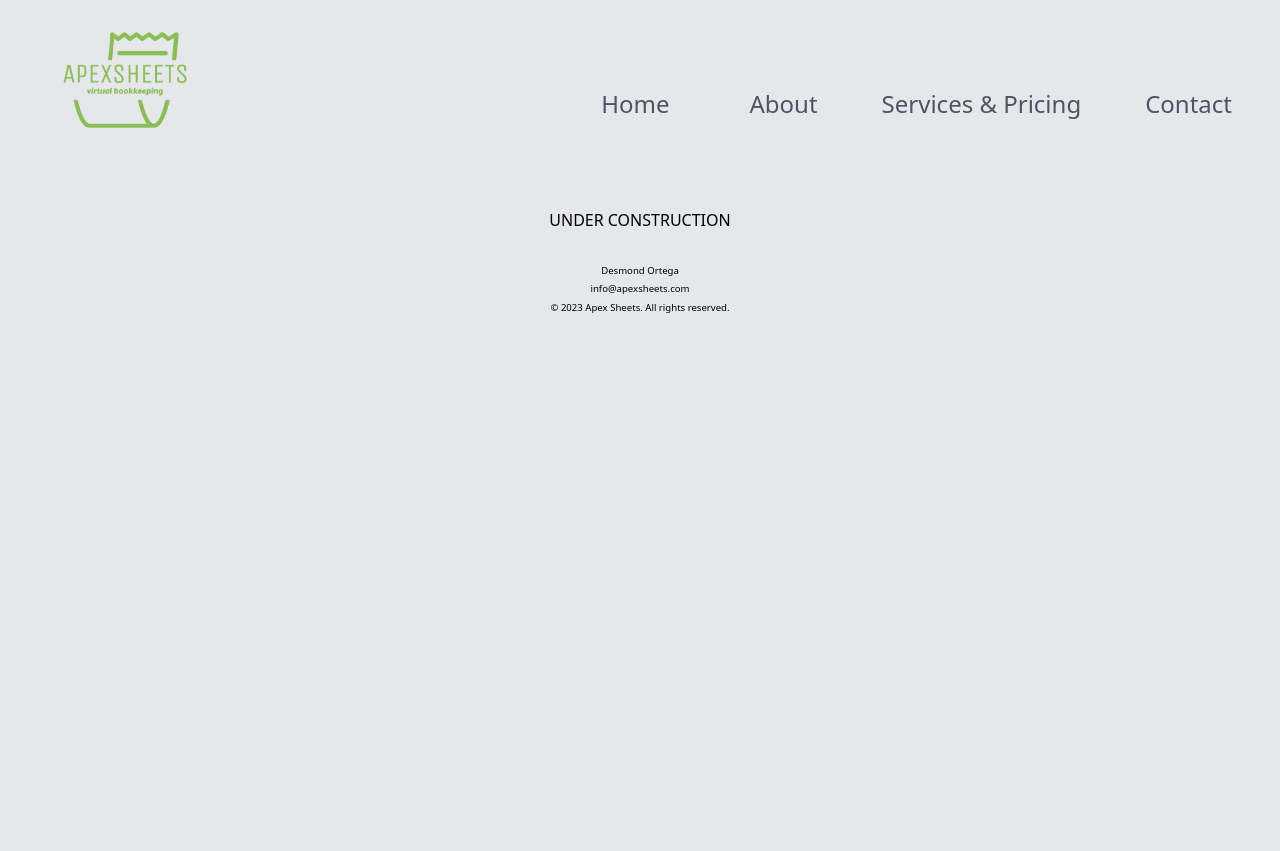
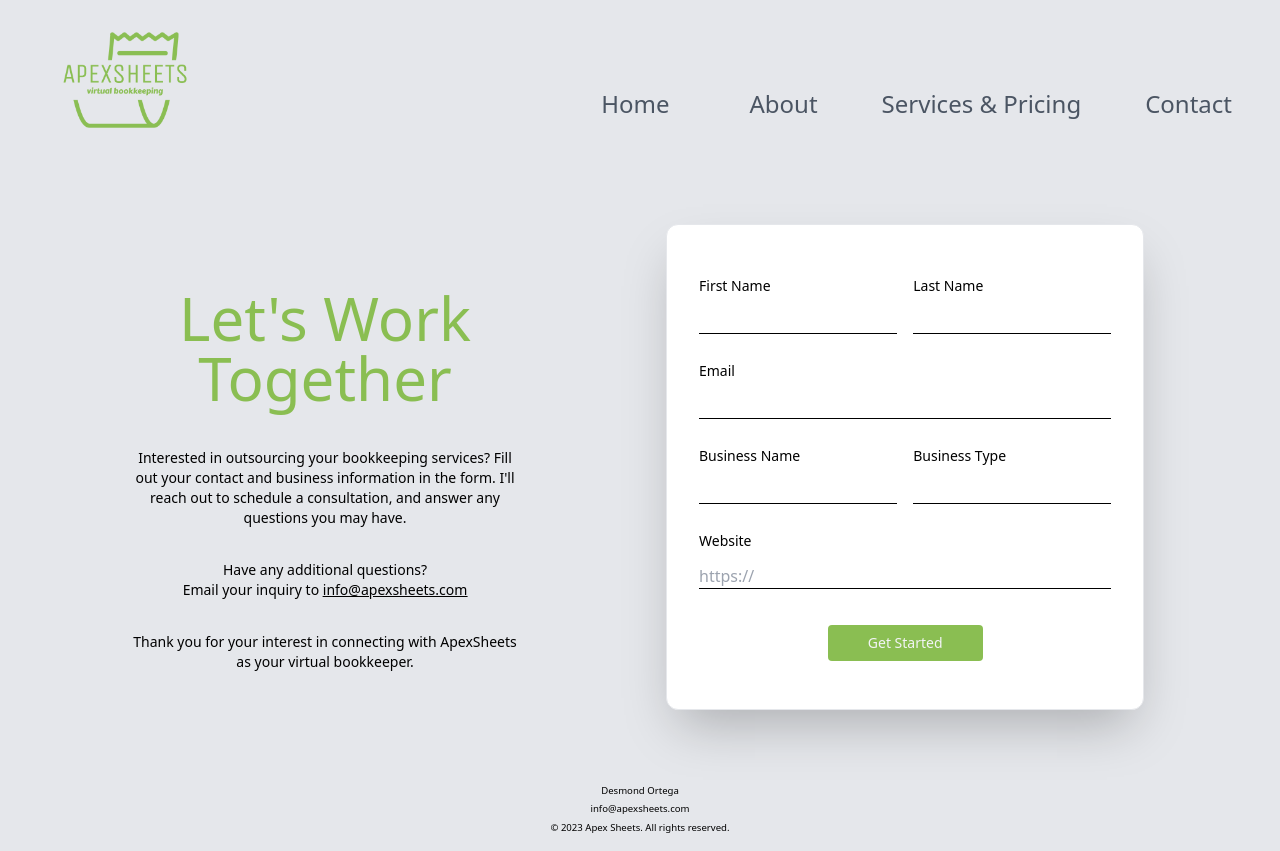
Before and after one commit to desmondortega/Apex-Sheets, a Next.js app: page /contact in a window 1280 px wide. Before the commit the page ends 800 px from the top, so only its background shows below. Built offline with nearby package versions, Linux system fonts and the light colour scheme.

Commit message:
completed contact page

```diff
--- a/app/contact/page.js
+++ b/app/contact/page.js
@@ -1,5 +1,32 @@
+import ContactForm from "@/components/component-form/ComponentForm";
+
 export default function Contact() {
-    return (
-        <div className={"flex justify-center items-center text-center"}>UNDER CONSTRUCTION</div>
-    )
+  return (
+    <div className="flex flex-col sm:flex-row">
+      <div className="w-full sm:w-1/2 flex flex-col justify-center items-center sm:py-20 sm:px-32 pb-12 px-8 sm:min-w-[650px] min-w-[100px] text-center">
+        <h1 className="sm:text-6xl text-4xl text-apex-green pb-10">
+          Let&apos;s Work Together
+        </h1>
+        <p className="pb-8 sm:text-md text-sm">
+          Interested in outsourcing your bookkeeping services? Fill out your
+          contact and business information in the form. I'll reach out to
+          schedule a consultation, and answer any questions you may have.
+        </p>
+        <p className="sm:text-md text-sm">Have any additional questions?</p>
+        <p className="pb-8 sm:text-md text-sm">
+          Email your inquiry to{" "}
+          <u>
+            <a href="mailto:info@apexsheets.com">info@apexsheets.com</a>
+          </u>
+        </p>
+        <p className="sm:text-md text-sm">
+          Thank you for your interest in connecting with ApexSheets as your
+          virtual bookkeeper.
+        </p>
+      </div>
+      <div className="sm:w-1/2 sm:min-w-[450px] min-w-[100px] m-4">
+        <ContactForm />
+      </div>
+    </div>
+  );
 }
```
